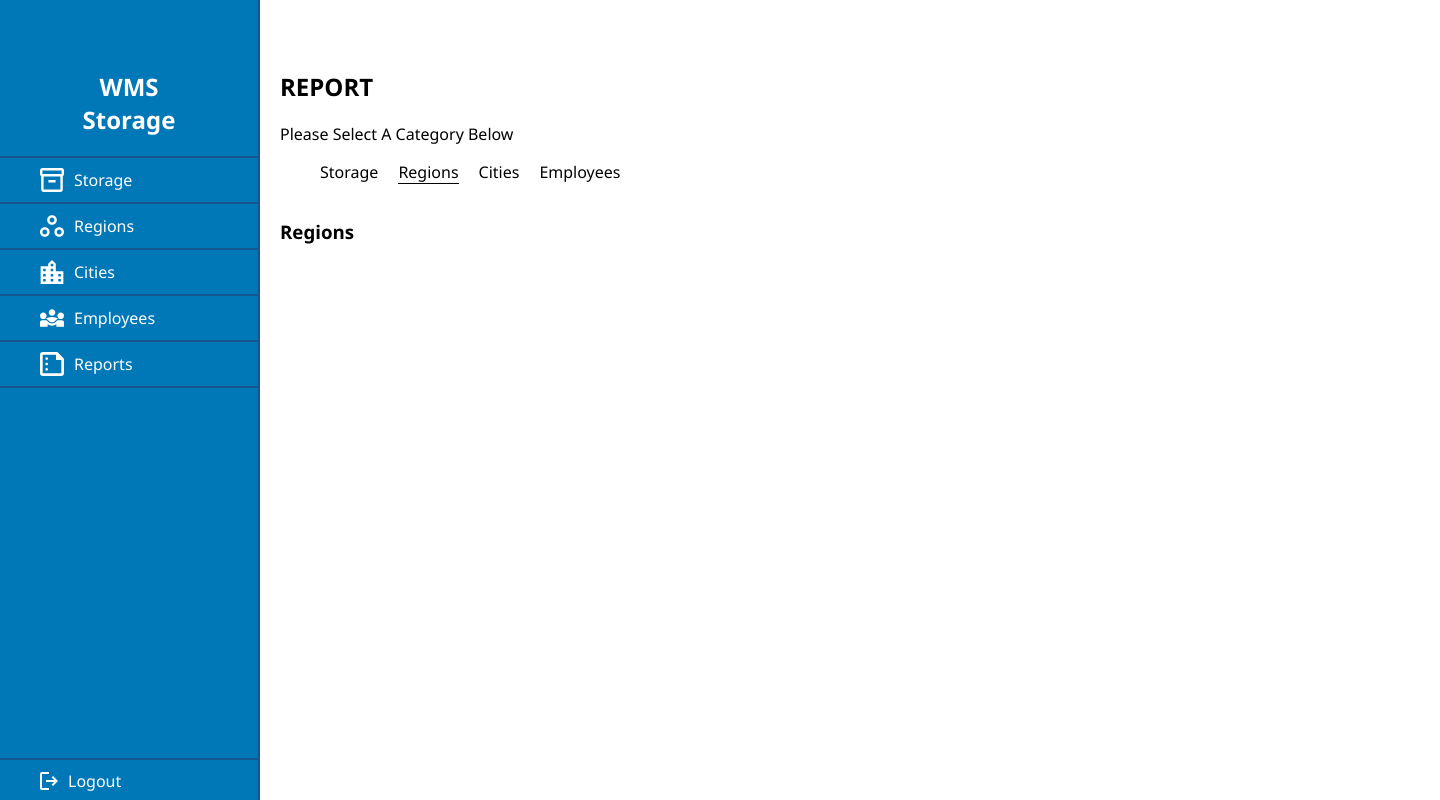
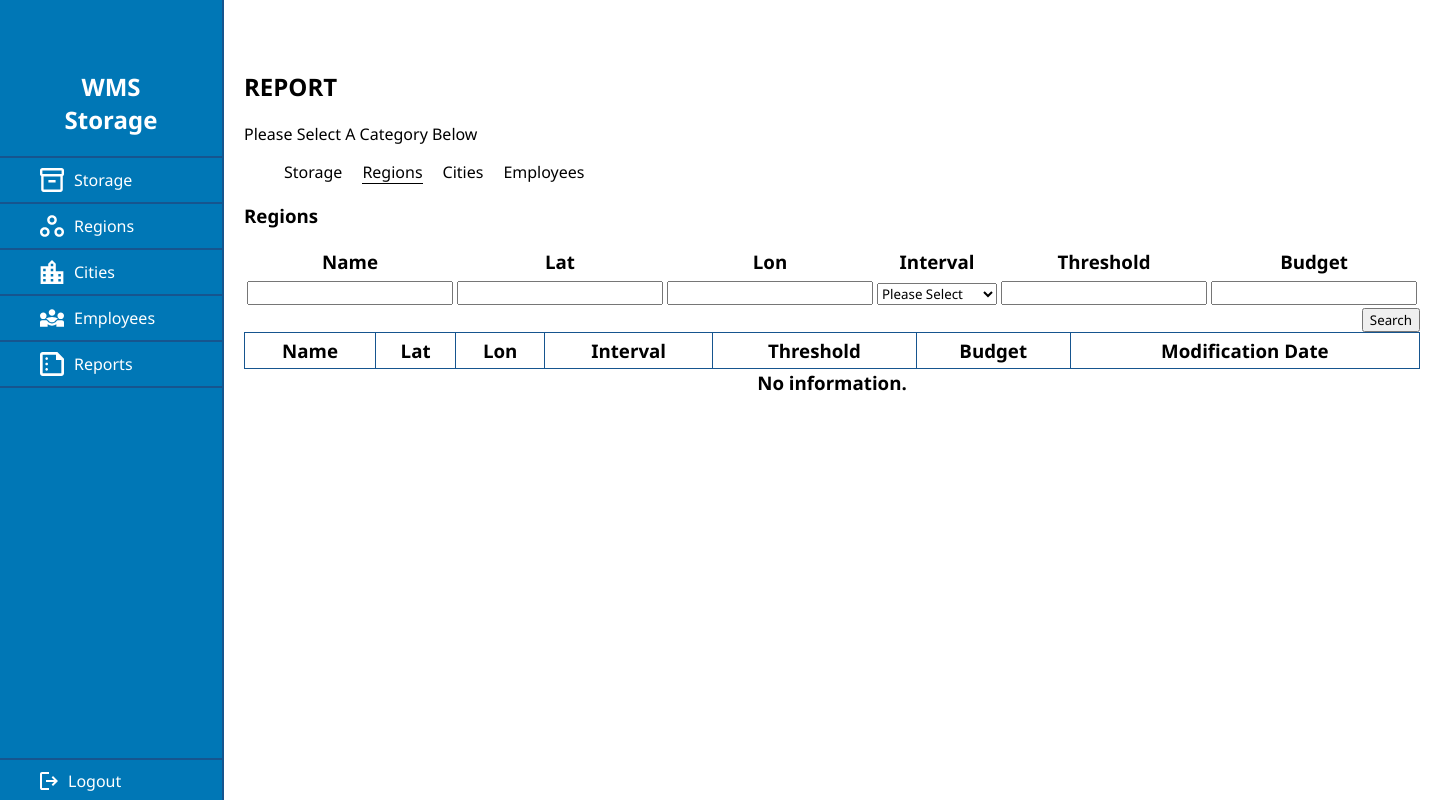
Before and after one commit to OrcunSelbasan/engr-372-term-project, a PHP site: page /view/reports/regions_report.php in a window 1440 px wide. Run offline with PHP 8.4, Linux system fonts and the light colour scheme; the visitor is signed in with stand-in values (Sample User, id 1).

Commit message:
Added regions report

```diff
--- a/controller/ControllerRegions.php
+++ b/controller/ControllerRegions.php
@@ -119,4 +119,21 @@ class ControllerRegions
         $queryResult =  $this->entity->deleteById($id);
         return $queryResult == true;
     }
+
+    public function getByFilters($filters)
+    {
+        $result = $this->entity->getByFilters($filters);
+        $records = [];
+        try {
+            if (!is_array($result)) {
+                while ($row = $result->fetch_assoc()) {
+                    $records[] = $row;
+                }
+            }
+        } catch (Exception $e) {
+            var_dump($e->getMessage());
+            return $records;
+        }
+        return $records;
+    }
 }
--- a/model/Region.php
+++ b/model/Region.php
@@ -159,4 +159,32 @@ class Region
         }
         return false;
     }
+
+    public function getByFilters($filters)
+    {
+        // Prepare query string from conditions
+        if ($filters == []) {
+            return [];
+        }
+        $lastElement = count($filters) - 1;
+        $counter = 0;
+        $queryString = "";
+        foreach ($filters as $key => $value) {
+            if ($counter == $lastElement) {
+                $queryString = $queryString . "$key='$value'";
+            } else {
+                $queryString = $queryString . "$key='$value'" . " AND ";
+            }
+            $counter += 1;
+        }
+        $query = "SELECT * FROM regions WHERE $queryString";;
+        try {
+            $result = $this->db->queryRaw($query);
+            return $result;
+        } catch (Exception $e) {
+            var_dump($e->getMessage());
+            return $e;
+        }
+        return false;
+    }
 }
--- a/view/reports/regions_report.php
+++ b/view/reports/regions_report.php
@@ -1,67 +1,48 @@
 <?php
 include("../../controller/ControllerAuth.php");
+include("../../controller/ControllerRegions.php");
 // * Check if the user is authenticated
 $auth = new ControllerAuth();
 $auth->checkAuth();
+
+$controller = new ControllerRegions();
+$records = [];
+
+if (isset($_GET['referrer'])) {
+    $filters = [];
+
+    if (isset($_GET["name"]) && $_GET["name"] != "") {
+        $filters["name"] = $_GET["name"];
+    }
+    if (isset($_GET["lat"]) && $_GET["lat"] != "") {
+        $filters["lat"] = $_GET["lat"];
+    }
+    if (isset($_GET["lon"]) && $_GET["lon"] != "") {
+        $filters["lon"] = $_GET["lon"];
+    }
+    if (isset($_GET["collection_interval"]) && $_GET["collection_interval"] != "") {
+        $filters["collection_interval"] = $_GET["collection_interval"];
+    }
+    if (isset($_GET["threshold"]) && $_GET["threshold"] != "") {
+        $filters["threshold"] = $_GET["threshold"];
+    }
+    if (isset($_GET["budget"]) && $_GET["budget"] != "") {
+        $filters["budget"] = $_GET["budget"];
+    }
+
+    $records = $controller->getByFilters($filters);
+}
+
 ?>
 
 <!DOCTYPE html>
 <html lang="en">
+
 <head>
     <meta charset="UTF-8">
     <meta name="viewport" content="width=device-width, initial-scale=1.0">
     <script src="../../jquery/jquery-3.7.1.js"></script>
     <link rel="stylesheet" href="../../css/index.css">
-        <style>
-        body {
-            font-family: Arial, sans-serif;
-            background-color: white;
-            margin: 0;
-            padding: 0;
-            display: flex;
-            height: 100vh;
-        }
-
-        .dropdown {
-            position: relative;
-            display: inline-block;
-        }
-
-        .dropdown-content {
-            display: none;
-            position: absolute;
-            background-color: #fff;
-            box-shadow: 0 8px 16px rgba(0,0,0,0.2);
-            min-width: 160px;
-            z-index: 1;
-        }
-
-        .dropdown:hover .dropdown-content {
-            display: block;
-        }
-
-        .dropdown-content ul {
-            list-style-type: none;
-            margin: 0;
-            padding: 0;
-        }
-
-        .dropdown-content li {
-            padding: 10px;
-            text-align: center;
-            border-bottom: 1px solid #ddd;
-        }
-
-        .dropdown-content a {
-            color: #333;
-            text-decoration: none;
-            display: block;
-        }
-
-        .dropdown-content a:hover {
-            background-color: #f0f0f0;
-        }
-    </style>
     <title>WMS Inventory - Reports</title>
 </head>
 <?php include("../header.php"); ?>
@@ -78,9 +59,90 @@
             </ul>
         </div>
     </section>
-        <h3>Regions</h3>
+    <h3>Regions<h3>
+            <section class="report-table-wrapper">
+                <form action="./regions_report.php" method="GET">
+                    <input type="text" hidden value="storage" name="referrer">
+                    <table class="report-table">
+                        <tr>
+                            <th>Name</th>
+                            <th>Lat</th>
+                            <th>Lon</th>
+                            <th>Interval</th>
+                            <th>Threshold</th>
+                            <th>Budget</th>
+                        </tr>
+                        <tr>
+                            <td>
+                                <input name="name" id="region-name" type="text" style="flex-grow: 1;">
+                            </td>
+                            <td>
+                                <input name="lat" id="region-lat" type="text" style="flex-grow: 1;">
+                            </td>
+                            <td>
+                                <input name="lon" id="region-lon" type="text" style="flex-grow: 1;">
+                            </td>
+                            <td>
+                                <select name="collection_interval" id="region-collection-interval" style="width: 120px;" required>
+                                    <option value="" selected disabled>Please Select</option>
+                                    <option value="daily">Daily</option>
+                                    <option value="weekly">Weekly</option>
+                                    <option value="biweekly">Biweekly</option>
+                                </select>
+                            </td>
+                            <td>
+                                <input name="threshold" id="region-threshold" type="text" style="flex-grow: 1;">
+                            </td>
+                            <td>
+                                <input name="budget" id="region-budget" type="number" min="1" style="flex-grow: 1;">
+                            </td>
+                        </tr>
+                    </table>
+                    <div style="display: flex; flex-direction: row; justify-content: end;">
+                        <button type="submit">Search</button>
+                    </div>
+                </form>
+            </section>
+            <section class="storage-table-wrapper">
+                <table class="storage-table">
+                    <tr class="storage-table-header">
+                        <th class="storage-table-header-data">Name</th>
+                        <th class="storage-table-header-data">Lat</th>
+                        <th class="storage-table-header-data">Lon</th>
+                        <th class="storage-table-header-data">Interval</th>
+                        <th class="storage-table-header-data">Threshold</th>
+                        <th class="storage-table-header-data">Budget</th>
+                        <th class="storage-table-header-data">Modification Date</th>
+                    </tr>
+                    <?php
+                    if (sizeof($records) > 0) {
+                        $records = array_reverse($records);
+                        foreach ($records as $record) {
+                            $name = $record['name'];
+                            $lat = $record['lat'];
+                            $lon = $record['lon'];
+                            $collection_interval = $record['collection_interval'];
+                            $threshold = $record['threshold'];
+                            $budget = $record['budget'];
+                            $date = $record['modification_date'];
+                            echo "<tr>";
+                            echo "<td class='storage-table-data'>$name</td>";
+                            echo "<td class='storage-table-data'>$lat</td>";
+                            echo "<td class='storage-table-data'>$lon</td>";
+                            echo "<td class='storage-table-data'>$collection_interval</td>";
+                            echo "<td class='storage-table-data'>$threshold</td>";
+                            echo "<td class='storage-table-data'>$budget</td>";
+                            echo "<td class='storage-table-data'>$date</td>";
+                            echo "</tr>";
+                        }
+                    } else {
+                        echo "<tr><td colspan='12' align='center'>No information.</td></tr>";
+                    }
+
+                    ?>
+                </table>
+            </section>
 </main>
 </body>
 
 </html>
-</html>
```
Lines whose indentation alone changed are shown as unchanged.
